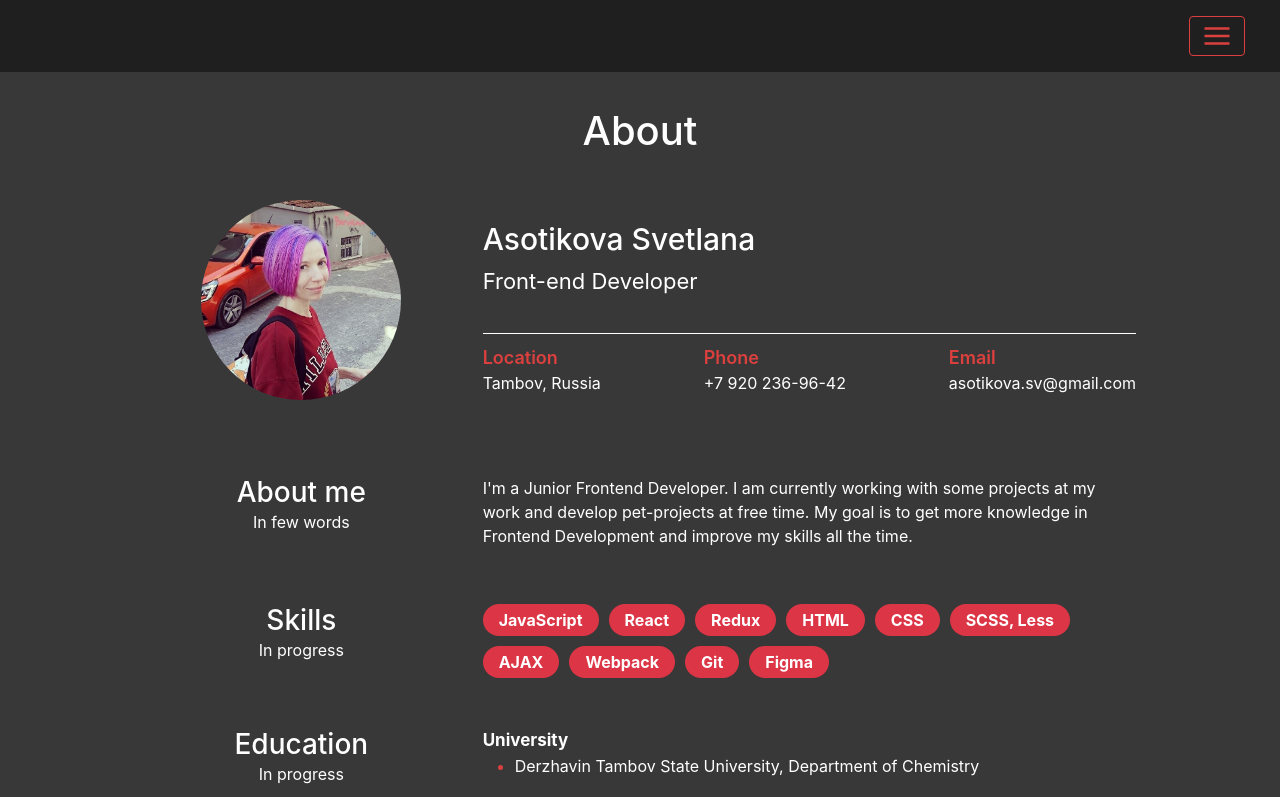
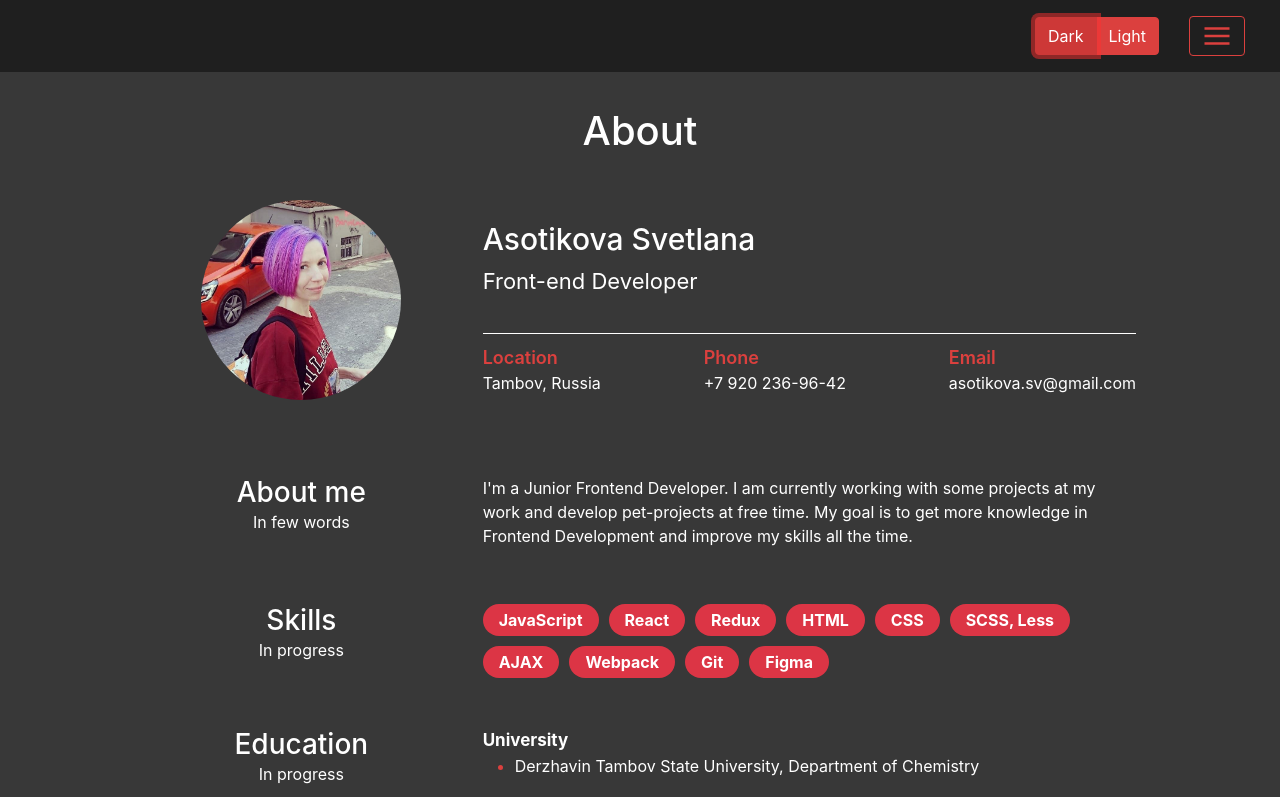
Before and after one commit to AsotikovaSvetlana/gallery, a React (Create React App) app: page /gallery/about in a window 1280 px wide. Shown: the top 797 px of the page. Built offline with nearby package versions, Linux system fonts and the light colour scheme.

Commit message:
add theme select

```diff
--- a/src/App.js
+++ b/src/App.js
@@ -1,5 +1,6 @@
-import React from "react";
+import React, { useEffect } from "react";
 import { Routes, Route } from "react-router-dom";
+import { useSelector } from "react-redux";
 import Home from './pages/Home';
 import About from './pages/About';
 import Photo from './pages/Photo';
@@ -9,6 +10,13 @@ import Footer from "./components/Footer";
 import './styles/variables.css';
 
 function App() {
+  const { theme } = useSelector(state => state.theme);
+  const body = document.getElementsByTagName('body')[0];
+
+  useEffect(() => {
+    theme === 'light' ? body.classList.add('light') : body.classList.remove('light');
+  }, [theme])
+
   return (
     <>
       <Header />
--- a/src/components/Header.js
+++ b/src/components/Header.js
@@ -1,15 +1,44 @@
 import React from "react";
-import { Navbar, Container, Offcanvas, Nav } from 'react-bootstrap';
+import { Navbar, Container, Offcanvas, Nav, ButtonGroup, ToggleButton } from 'react-bootstrap';
 import { Link } from "react-router-dom";
+import { useSelector, useDispatch } from "react-redux";
 import '../styles/header.css';
 import AuthorInfo from "./AuthorInfo";
+import { selectTheme } from "../redux/actions/actionCreators";
 
 const Header = () => {
+  const { theme } = useSelector(state => state.theme);
+  const dispatch = useDispatch();
+
+  const radios = [
+    { name: 'Dark', value: 'dark' },
+    { name: 'Light', value: 'light' },
+  ];
+
+  const handleChangeTheme = (e) => {
+    dispatch(selectTheme(e.currentTarget.value));
+  }
+
   return (
     <>
       <header className="header">
         <Navbar collapseOnSelect expand={false}>
-          <Container fluid className="justify-content-end">
+          <Container fluid className="justify-content-end align-items-center">
+            <ButtonGroup className="theme-select">
+              {radios.map(radio => (
+                <ToggleButton
+                  key={radio.value}
+                  id={radio.value}
+                  type="radio"
+                  name="radio"
+                  value={radio.value}
+                  checked={theme === radio.value}
+                  onChange={handleChangeTheme}
+                >
+                  {radio.name}
+                </ToggleButton>
+              ))}
+            </ButtonGroup>
             <Navbar.Toggle aria-controls="offcanvasNavbar" />
             <Navbar.Offcanvas
               id="offcanvasNavbar"
--- a/src/redux/actions/actionCreators.js
+++ b/src/redux/actions/actionCreators.js
@@ -4,7 +4,8 @@ import {
   GET_IMAGES_SUCCESS,
   GET_IMAGE_DETAILS,
   GET_IMAGE_DETAILS_SUCCESS,
-  GET_IMAGE_DETAILS_ERROR
+  GET_IMAGE_DETAILS_ERROR,
+  SELECT_THEME
 } from './actionTypes';
 
 export const getImagesRequest = () => (
@@ -30,3 +31,7 @@ export const getImageDetailsSuccess = (data) => (
 export const getImageDetailsError = () => (
   {type: GET_IMAGE_DETAILS_ERROR}
 )
+
+export const selectTheme = (theme) => (
+  {type: SELECT_THEME, payload: {theme}}
+)
--- a/src/redux/actions/actionTypes.js
+++ b/src/redux/actions/actionTypes.js
@@ -4,3 +4,4 @@ export const GET_IMAGES_SUCCESS = "GET_IMAGES_SUCCESS";
 export const GET_IMAGE_DETAILS = "GET_IMAGE_DETAILS";
 export const GET_IMAGE_DETAILS_SUCCESS = "GET_IMAGE_DETAILS_SUCCESS";
 export const GET_IMAGE_DETAILS_ERROR = "GET_IMAGE_DETAILS_ERROR";
+export const SELECT_THEME = "SELECT_THEME";
--- a/src/redux/reducers/index.js
+++ b/src/redux/reducers/index.js
@@ -1,10 +1,12 @@
 import { combineReducers } from "redux";
 import galleryReducer from './galleryReducer';
 import imageDetailsReducer from "./imageDetailsReducer";
+import themeReducer from "./themeReducer";
 
 const reducer = combineReducers({
   gallery: galleryReducer,
-  imageDetails: imageDetailsReducer
+  imageDetails: imageDetailsReducer,
+  theme: themeReducer
 });
 
 export default reducer;
--- /dev/null
+++ b/src/redux/reducers/themeReducer.js
@@ -0,0 +1,20 @@
+import {
+  SELECT_THEME
+} from '../actions/actionTypes';
+
+const initialState = {
+  theme: 'dark'
+}
+
+export default function themeReducer(state = initialState, action) {
+  switch (action.type) {
+    case SELECT_THEME:
+      const { theme } = action.payload;
+      return {
+        ...initialState,
+        theme
+      }
+    default:
+      return state;
+  }
+}
--- a/src/styles/footer.css
+++ b/src/styles/footer.css
@@ -1,7 +1,7 @@
 .footer {
   bottom: 0;
   padding: 20px 15px;
-  background-color: #1f1f1f;
+  background-color: var(--secondary-background);
 }
 
 .footer__wrap {
--- a/src/styles/header.css
+++ b/src/styles/header.css
@@ -14,6 +14,7 @@
 
 .navbar>.container-fluid {
   padding-right: 35px;
+  column-gap: 30px;
 }
 
 .navbar-light .navbar-toggler {
@@ -52,3 +53,18 @@
 .modal-menu a:hover {
   color: var(--primary-hover);
 }
+
+.theme-select .btn-check:checked+.btn-primary {
+  background-color: var(--primary-hover);
+  border-color: var(--primary-hover);
+  box-shadow: 0 0 0 0.25rem #fd313180;
+}
+
+.theme-select .btn-primary {
+  background-color: var(--accent-color);
+  border-color: var(--accent-color);
+}
+
+.theme-select .btn-primary:focus {
+  box-shadow: none;
+}
--- a/src/styles/variables.css
+++ b/src/styles/variables.css
@@ -5,3 +5,9 @@
   --accent-color: #db403e;
   --primary-hover: #cd3837;
 }
+
+body.light {
+  --primary-background: #9d9c9c;
+  --secondary-background: #fff;
+  --primary-color: #1f1f1f;
+}
```
